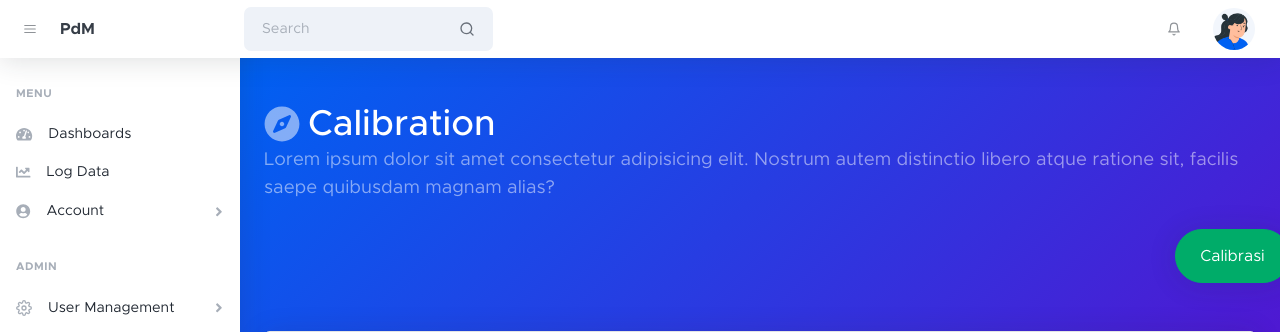
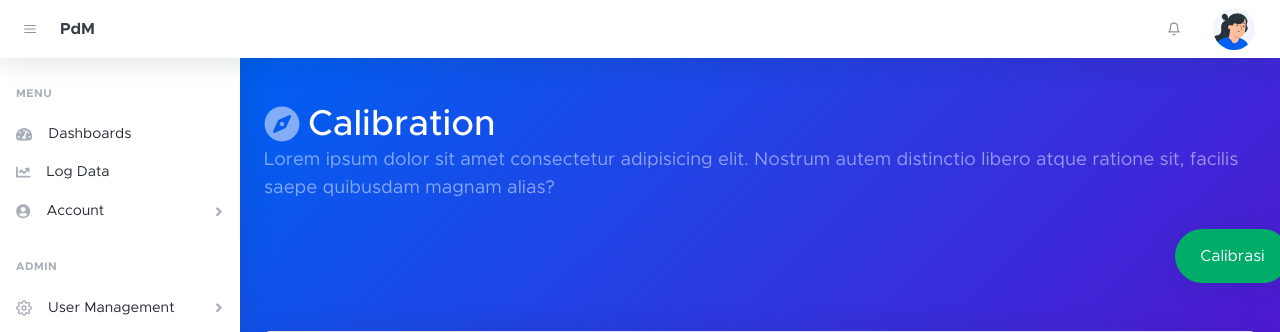
Before and after one commit to fauziallagan/sistem-irigasi, a PHP site: page /calibration.php in a window 1280 px wide. Shown: the top 332 px of the page. Run offline with PHP 8.4, Linux system fonts and the light colour scheme; the visitor is signed in with stand-in values (Sample User, id 1); tables that the repository leaves empty or names only in its code hold one stand-in row (values such as "Sample post"); some libraries are stand-ins or nearby versions.

Commit message:
add message error or success and remove search

```diff
--- a/calibration.php
+++ b/calibration.php
@@ -28,11 +28,11 @@ if ($_SERVER["REQUEST_METHOD"] == "POST") {
         $stmt->bindValue(':tipe', $tipe);
 		$stmt->execute();
 
-		$s_success = "\n Data Berhasil Di Masukkan.";
+		$s_success = "\n Congratulations! : Data Berhasil Di Masukkan.";
 
 	}
 	catch(PDOException $e) {
-		$s_error = "\n " . $e->getMessage();
+		$s_error = "\n Oops Sepertinya ID Mesin Sudah digunakan. Silahkan Menggunakan ID Mesin lain atau Pilih Menu Edit pada Bagian Table!. Terimakasih";
 	}
 
   }
@@ -58,6 +58,7 @@ try{
         <title>Log Data PdM</title>
         <link href="https://cdn.jsdelivr.net/npm/simple-datatables@latest/dist/style.css" rel="stylesheet" />
         <link href="css/styles.css" rel="stylesheet" />
+        <script src="https://ajax.googleapis.com/ajax/libs/jquery/3.5.1/jquery.min.js"></script>
         <link rel="icon" type="image/x-icon" href="assets/img/favicon.png" />
         <script data-search-pseudo-elements defer src="https://cdnjs.cloudflare.com/ajax/libs/font-awesome/5.15.3/js/all.min.js" crossorigin="anonymous"></script>
         <script src="https://cdnjs.cloudflare.com/ajax/libs/feather-icons/4.28.0/feather.min.js" crossorigin="anonymous"></script>
@@ -73,12 +74,6 @@ try{
             <a class="navbar-brand pe-3 ps-4 ps-lg-2" href="index.php">PdM</a>
             <!-- Navbar Search Input-->
             <!-- * * Note: * * Visible only on and above the lg breakpoint-->
-            <form class="form-inline me-auto d-none d-lg-block me-3">
-                <div class="input-group input-group-joined input-group-solid">
-                    <input class="form-control pe-0" type="search" placeholder="Search" aria-label="Search" />
-                    <div class="input-group-text"><i data-feather="search"></i></div>
-                </div>
-            </form>
       <!-- SVG Alert -->
       <svg xmlns="http://www.w3.org/2000/svg" style="display: none;">
         <symbol id="check-circle-fill" fill="currentColor" viewBox="0 0 16 16">
@@ -131,18 +126,7 @@ try{
 
                 <!-- Navbar Search Dropdown-->
                 <!-- * * Note: * * Visible only below the lg breakpoint-->
-                <li class="nav-item dropdown no-caret me-3 d-lg-none">
-                    <a class="btn btn-icon btn-transparent-dark dropdown-toggle" id="searchDropdown" href="#" role="button" data-bs-toggle="dropdown" aria-haspopup="true" aria-expanded="false"><i data-feather="search"></i></a>
-                    <!-- Dropdown - Search-->
-                    <div class="dropdown-menu dropdown-menu-end p-3 shadow animated--fade-in-up" aria-labelledby="searchDropdown">
-                        <form class="form-inline me-auto w-100">
-                            <div class="input-group input-group-joined input-group-solid">
-                                <input class="form-control pe-0" type="text" placeholder="Search for..." aria-label="Search" aria-describedby="basic-addon2" />
-                                <div class="input-group-text"><i data-feather="search"></i></div>
-                            </div>
-                        </form>
-                    </div>
-                </li>
+
                 <!-- Alerts Dropdown-->
                 <li class="nav-item dropdown no-caret d-none d-sm-block me-3 dropdown-notifications">
                     <a class="btn btn-icon btn-transparent-dark dropdown-toggle" id="navbarDropdownAlerts" href="javascript:void(0);" role="button" data-bs-toggle="dropdown" aria-haspopup="true" aria-expanded="false"><i data-feather="bell"></i></a>
@@ -391,7 +375,7 @@ try{
                <?php include "footer.php";?>
             </div>
         </div>
-        <script src="js/index.js" ></script>
+        <script type="text/javascript" src="js/index.js" ></script>
         <script src="https://cdn.jsdelivr.net/npm/bootstrap@5.1.0/dist/js/bootstrap.bundle.min.js" crossorigin="anonymous"></script>
         <script src="js/scripts.js"></script>
         <script src="https://cdn.jsdelivr.net/npm/simple-datatables@latest" crossorigin="anonymous"></script>
```
